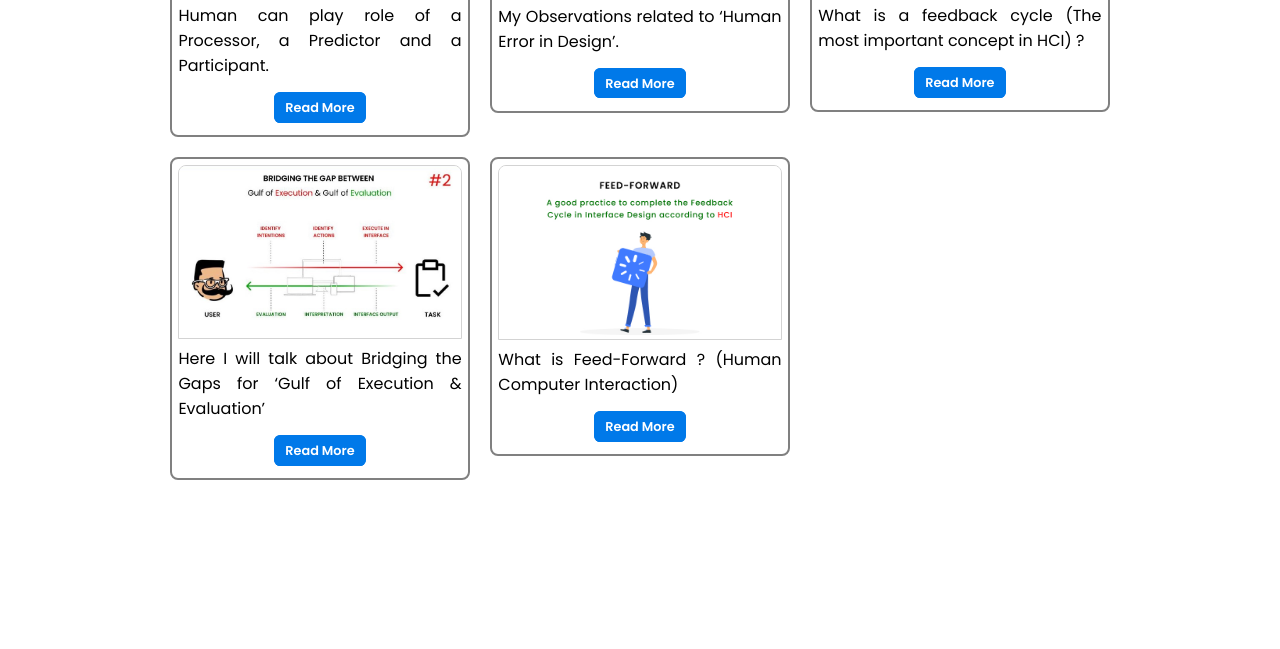
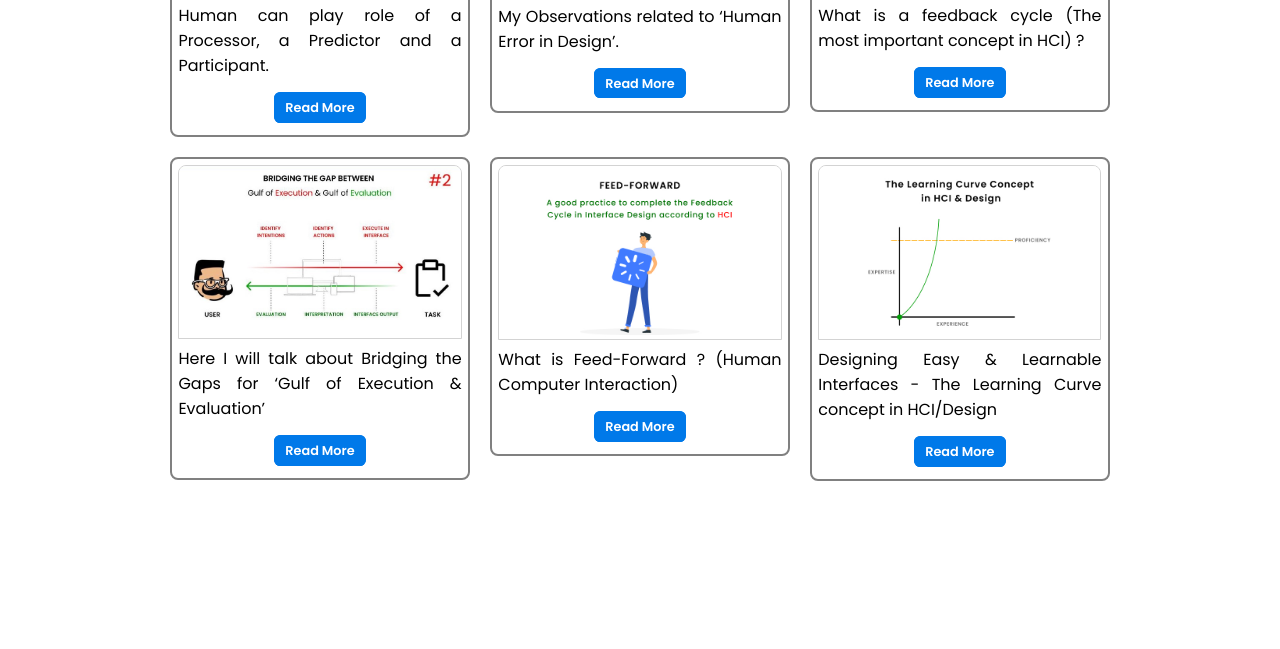
Before and after one commit to AmanHarsh02/abhinav-vyas-portfolio, a plain HTML site: page index.html in a window 1280 px wide. Shown: the part 2396-3045 px from the top of the page. Drawn offline with nearby package versions, Linux system fonts and the light colour scheme.

Commit message:
update: added one more blog

```diff
--- a/index.html
+++ b/index.html
@@ -325,6 +325,21 @@
 
                 </div>
 
+                <div class="col-4">
+
+
+                    <div class="blog-elements">
+                        <img class="blog-image" src="/blog-images/blog-image_6.jpg">
+
+                        <p class="blog-detail-text">Designing Easy & Learnable Interfaces - The Learning Curve concept in HCI/Design
+                        </p>
+
+                        <a class="blog-link" href="https://medium.com/@abhinav.uxdesign/designing-easy-and-learnable-interfaces-the-learning-curve-concept-in-hci-design-a6f663ea9666"
+                            target="_blank">Read More</a>
+                    </div>
+
+                </div>
+
             </div>
 
         </div>
```
Also changed, not shown: blog-images/blog-image_6.jpg (added).
